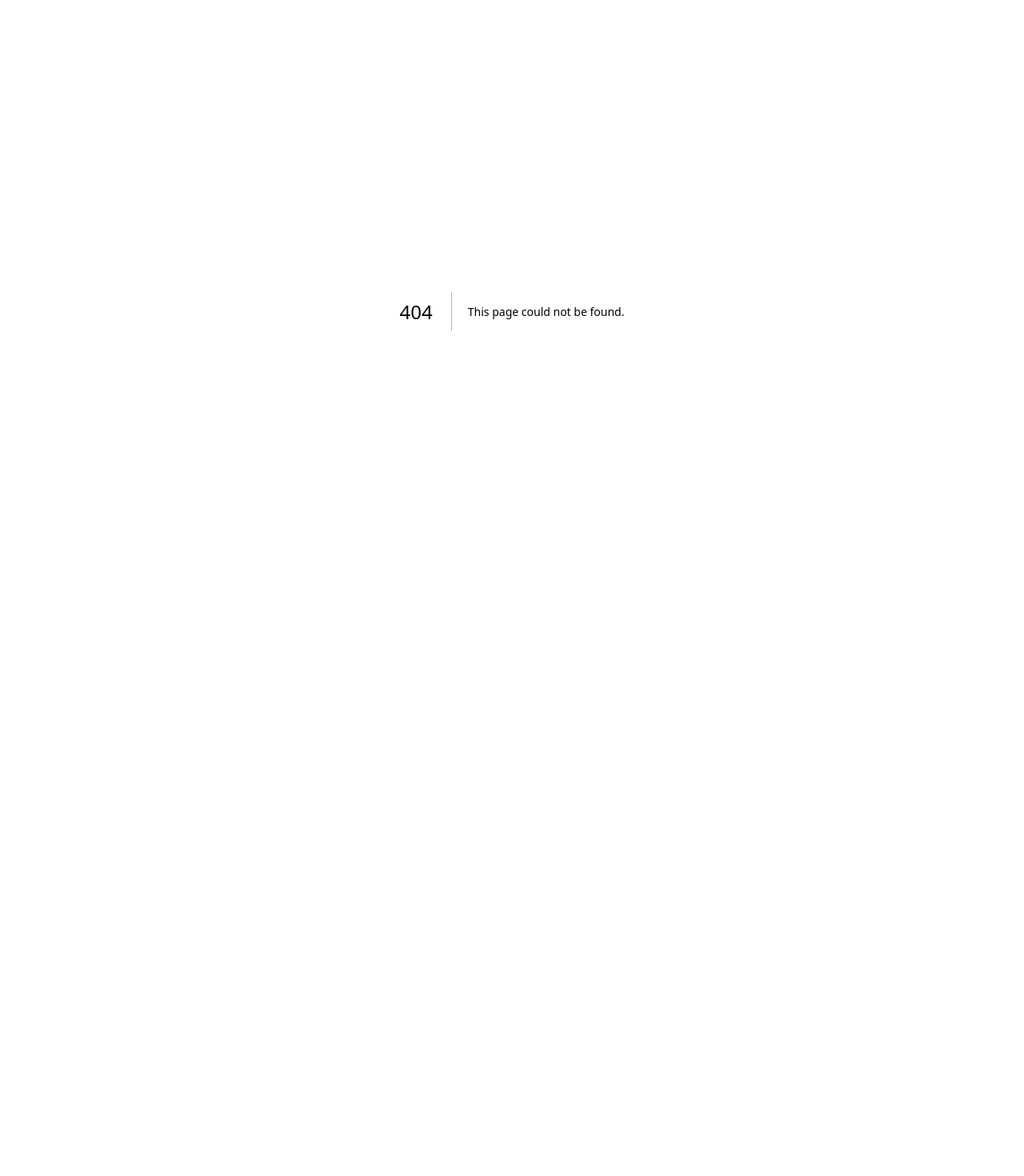
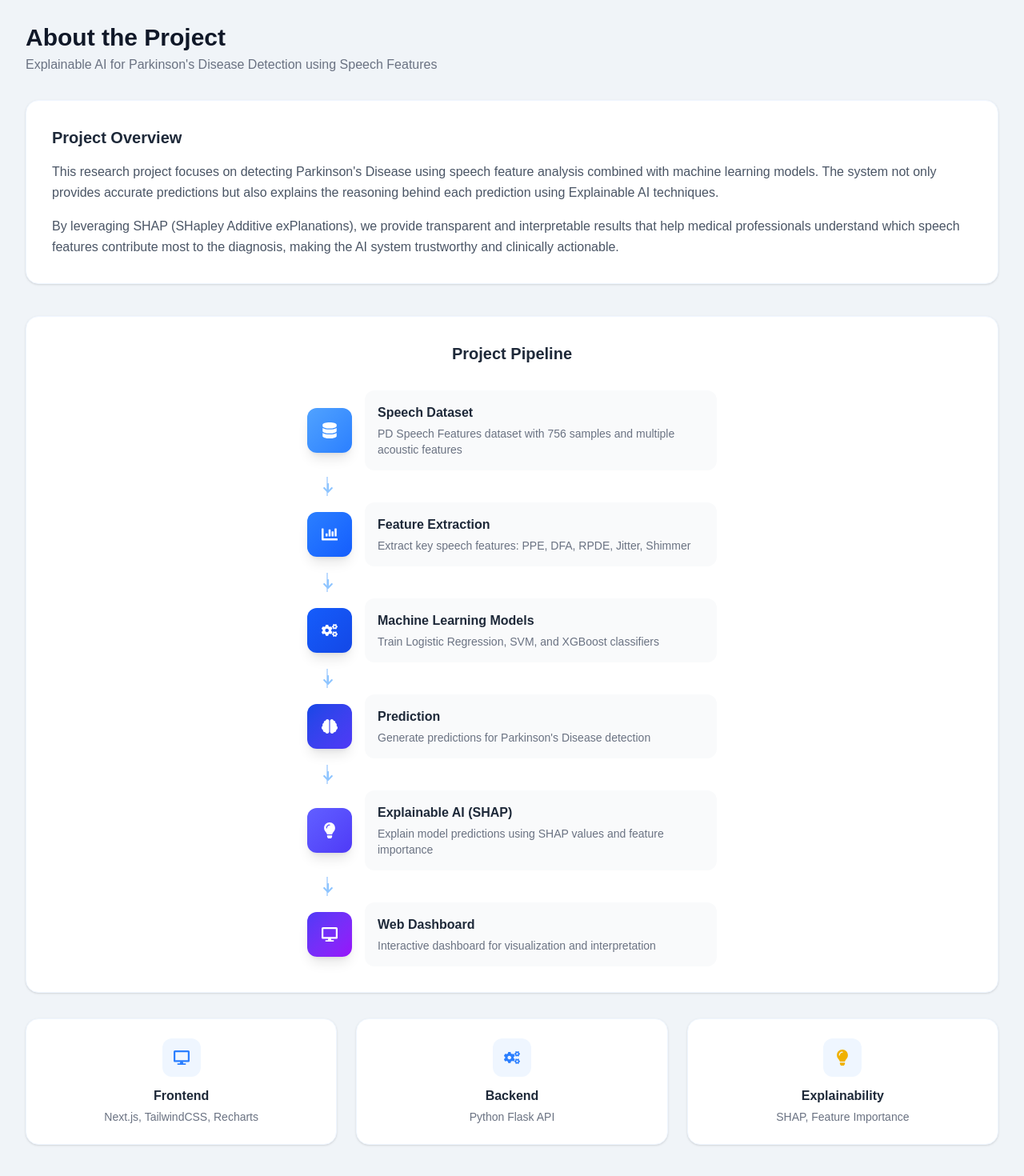
Before and after one commit to Saikushal185/SDP-Website, a Next.js app in the folder frontend/: page /about in a window 1280 px wide. Before the commit this address had no page. Shown: the part 76-1546 px from the top of the page at 80% size. Before the commit the page ends 865 px from the top, so only its background shows below. Built offline with nearby package versions, Linux system fonts and the light colour scheme.

Commit message:
feat(frontend): add About page with project description

```diff
--- /dev/null
+++ b/frontend/src/app/about/page.tsx
@@ -0,0 +1,141 @@
+"use client";
+import {
+  FaDatabase,
+  FaCogs,
+  FaBrain,
+  FaChartBar,
+  FaLightbulb,
+  FaDesktop,
+  FaArrowDown,
+} from "react-icons/fa";
+
+const pipelineSteps = [
+  {
+    icon: FaDatabase,
+    title: "Speech Dataset",
+    description: "PD Speech Features dataset with 756 samples and multiple acoustic features",
+    color: "from-blue-400 to-blue-500",
+  },
+  {
+    icon: FaChartBar,
+    title: "Feature Extraction",
+    description: "Extract key speech features: PPE, DFA, RPDE, Jitter, Shimmer",
+    color: "from-blue-500 to-blue-600",
+  },
+  {
+    icon: FaCogs,
+    title: "Machine Learning Models",
+    description: "Train Logistic Regression, SVM, and XGBoost classifiers",
+    color: "from-blue-600 to-blue-700",
+  },
+  {
+    icon: FaBrain,
+    title: "Prediction",
+    description: "Generate predictions for Parkinson's Disease detection",
+    color: "from-blue-700 to-indigo-600",
+  },
+  {
+    icon: FaLightbulb,
+    title: "Explainable AI (SHAP)",
+    description: "Explain model predictions using SHAP values and feature importance",
+    color: "from-indigo-500 to-indigo-600",
+  },
+  {
+    icon: FaDesktop,
+    title: "Web Dashboard",
+    description: "Interactive dashboard for visualization and interpretation",
+    color: "from-indigo-600 to-purple-600",
+  },
+];
+
+export default function AboutPage() {
+  return (
+    <div className="max-w-7xl mx-auto px-4 sm:px-6 lg:px-8 py-10">
+      <div className="mb-8">
+        <h1 className="text-3xl font-bold text-gray-900">About the Project</h1>
+        <p className="text-gray-500 mt-1">
+          Explainable AI for Parkinson&apos;s Disease Detection using Speech Features
+        </p>
+      </div>
+
+      {/* Project Description */}
+      <div className="bg-white rounded-2xl p-8 shadow-sm border border-blue-50 mb-10">
+        <h2 className="text-xl font-bold text-gray-800 mb-4">
+          Project Overview
+        </h2>
+        <p className="text-gray-600 leading-relaxed mb-4">
+          This research project focuses on detecting Parkinson&apos;s Disease
+          using speech feature analysis combined with machine learning models.
+          The system not only provides accurate predictions but also explains
+          the reasoning behind each prediction using Explainable AI techniques.
+        </p>
+        <p className="text-gray-600 leading-relaxed">
+          By leveraging SHAP (SHapley Additive exPlanations), we provide
+          transparent and interpretable results that help medical professionals
+          understand which speech features contribute most to the diagnosis,
+          making the AI system trustworthy and clinically actionable.
+        </p>
+      </div>
+
+      {/* Pipeline Diagram */}
+      <div className="bg-white rounded-2xl p-8 shadow-sm border border-blue-50">
+        <h2 className="text-xl font-bold text-gray-800 mb-8 text-center">
+          Project Pipeline
+        </h2>
+        <div className="max-w-lg mx-auto">
+          {pipelineSteps.map((step, index) => (
+            <div key={step.title}>
+              {/* Step */}
+              <div className="flex items-center gap-4">
+                <div
+                  className={`w-14 h-14 bg-gradient-to-br ${step.color} rounded-xl flex items-center justify-center flex-shrink-0 shadow-lg`}
+                >
+                  <step.icon className="text-white text-xl" />
+                </div>
+                <div className="flex-1 bg-gray-50 rounded-xl p-4">
+                  <h3 className="font-semibold text-gray-800">{step.title}</h3>
+                  <p className="text-sm text-gray-500 mt-1">
+                    {step.description}
+                  </p>
+                </div>
+              </div>
+
+              {/* Arrow connector */}
+              {index < pipelineSteps.length - 1 && (
+                <div className="flex items-center justify-start ml-6 my-2">
+                  <div className="w-0.5 h-6 bg-blue-200" />
+                  <FaArrowDown className="text-blue-300 text-sm -ml-[7px] mt-1" />
+                </div>
+              )}
+            </div>
+          ))}
+        </div>
+      </div>
+
+      {/* Tech Stack */}
+      <div className="grid md:grid-cols-3 gap-6 mt-8">
+        <div className="bg-white rounded-2xl p-6 shadow-sm border border-blue-50 text-center">
+          <div className="w-12 h-12 bg-blue-50 rounded-xl flex items-center justify-center mx-auto mb-3">
+            <FaDesktop className="text-blue-500 text-xl" />
+          </div>
+          <h3 className="font-semibold text-gray-800 mb-1">Frontend</h3>
+          <p className="text-sm text-gray-500">Next.js, TailwindCSS, Recharts</p>
+        </div>
+        <div className="bg-white rounded-2xl p-6 shadow-sm border border-blue-50 text-center">
+          <div className="w-12 h-12 bg-blue-50 rounded-xl flex items-center justify-center mx-auto mb-3">
+            <FaCogs className="text-blue-500 text-xl" />
+          </div>
+          <h3 className="font-semibold text-gray-800 mb-1">Backend</h3>
+          <p className="text-sm text-gray-500">Python Flask API</p>
+        </div>
+        <div className="bg-white rounded-2xl p-6 shadow-sm border border-blue-50 text-center">
+          <div className="w-12 h-12 bg-blue-50 rounded-xl flex items-center justify-center mx-auto mb-3">
+            <FaLightbulb className="text-yellow-500 text-xl" />
+          </div>
+          <h3 className="font-semibold text-gray-800 mb-1">Explainability</h3>
+          <p className="text-sm text-gray-500">SHAP, Feature Importance</p>
+        </div>
+      </div>
+    </div>
+  );
+}
--- /dev/null
+++ b/frontend/src/lib/api.ts
@@ -0,0 +1,132 @@
+const API_BASE = process.env.NEXT_PUBLIC_API_URL || "http://localhost:5000";
+
+// ─── Types ──────────────────────────────────────────────────────────────────
+
+export interface PredictionResult {
+  prediction: string;
+  probability: number;
+  risk_category: string;
+  confidence: string;
+  model: string;
+  shap_values: Record<string, number>;
+  features_used: Record<string, number>;
+}
+
+export interface CSVPredictionRow {
+  index: number;
+  prediction: string;
+  probability: number;
+  risk_category: string;
+}
+
+export interface CSVPredictionResult {
+  predictions: CSVPredictionRow[];
+  summary: {
+    total: number;
+    parkinsons: number;
+    healthy: number;
+    mean_probability: number;
+    risk_distribution: Record<string, number>;
+  };
+  error?: string;
+}
+
+export interface MetricDetail {
+  mean: number;
+  std: number;
+  per_fold: number[];
+}
+
+export interface ModelMetrics {
+  accuracy: MetricDetail;
+  precision: MetricDetail;
+  recall: MetricDetail;
+  f1: MetricDetail;
+  roc_auc: MetricDetail;
+}
+
+export interface PerformanceData {
+  models: Record<string, ModelMetrics>;
+  best_model: string;
+  roc_data: Record<string, { fpr: number[]; tpr: number[] }>;
+}
+
+export interface FeatureImportanceItem {
+  name: string;
+  importance: number;
+}
+
+export interface ShapValueItem {
+  name: string;
+  mean_abs_shap: number;
+}
+
+export interface ExplainabilityData {
+  feature_importance: FeatureImportanceItem[];
+  global_shap_values: ShapValueItem[];
+  selected_features: string[];
+}
+
+export interface FeaturesData {
+  selected_features: string[];
+  all_features: string[];
+  n_selected: number;
+  sample_data: Record<string, number>;
+}
+
+export interface ModelInfo {
+  dataset_size: number;
+  n_total_features: number;
+  n_selected_features: number;
+  models: string[];
+  best_model: string;
+  best_accuracy: number;
+  feature_selection_method: string;
+}
+
+// ─── API Functions ──────────────────────────────────────────────────────────
+
+async function apiFetch<T>(path: string, options?: RequestInit): Promise<T> {
+  const res = await fetch(`${API_BASE}${path}`, options);
+  if (!res.ok) {
+    const err = await res.json().catch(() => ({ error: res.statusText }));
+    throw new Error(err.error || `API error: ${res.status}`);
+  }
+  return res.json();
+}
+
+export function fetchFeatures(): Promise<FeaturesData> {
+  return apiFetch("/api/features");
+}
+
+export function predict(
+  features: Record<string, number>,
+  model: string = "XGBoost"
+): Promise<PredictionResult> {
+  return apiFetch("/api/predict", {
+    method: "POST",
+    headers: { "Content-Type": "application/json" },
+    body: JSON.stringify({ features, model }),
+  });
+}
+
+export async function predictCSV(file: File): Promise<CSVPredictionResult> {
+  const formData = new FormData();
+  formData.append("file", file);
+  return apiFetch("/api/predict-csv", {
+    method: "POST",
+    body: formData,
+  });
+}
+
+export function fetchPerformance(): Promise<PerformanceData> {
+  return apiFetch("/api/performance");
+}
+
+export function fetchExplainability(): Promise<ExplainabilityData> {
+  return apiFetch("/api/explainability");
+}
+
+export function fetchModelInfo(): Promise<ModelInfo> {
+  return apiFetch("/api/model-info");
+}
```
